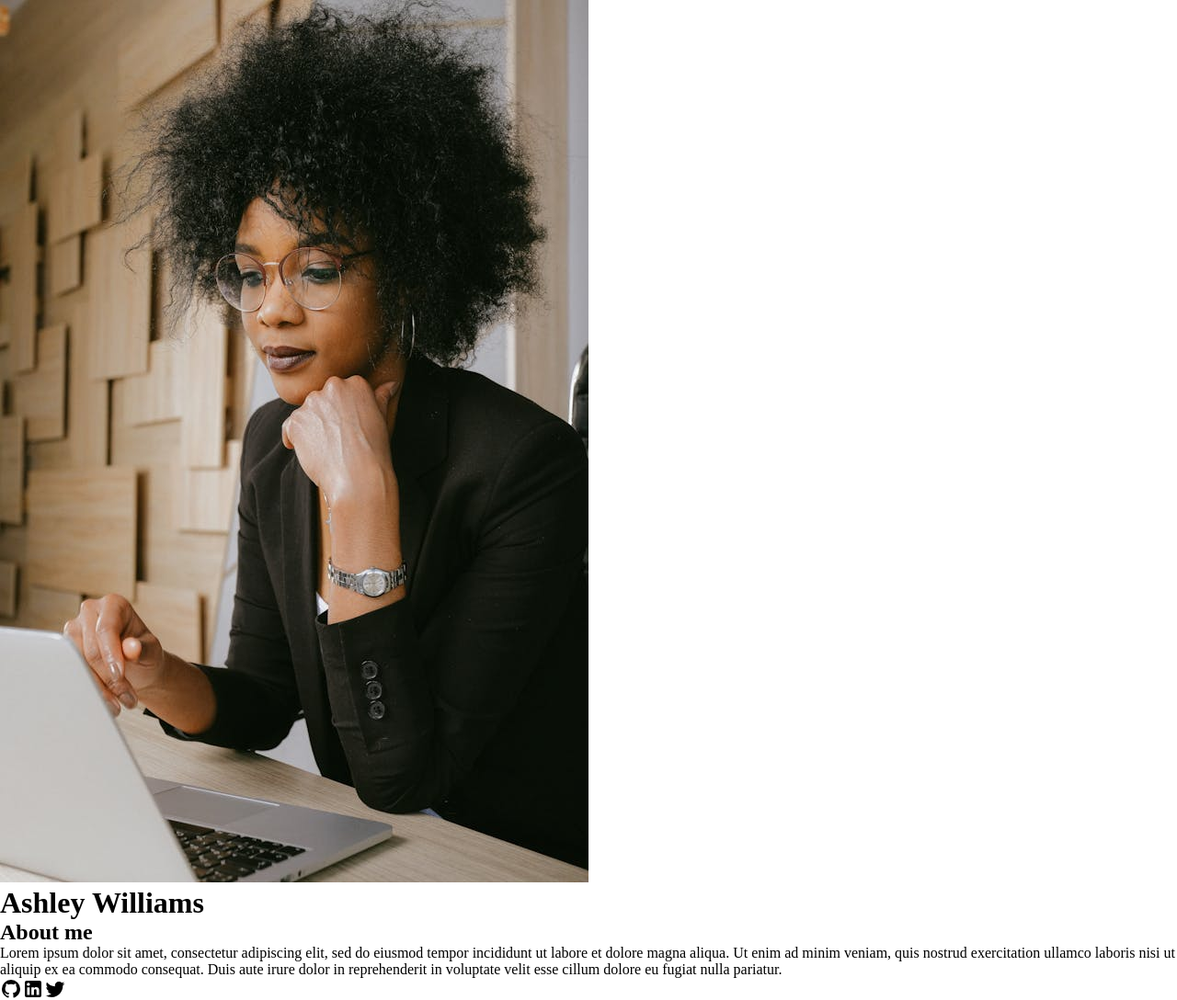
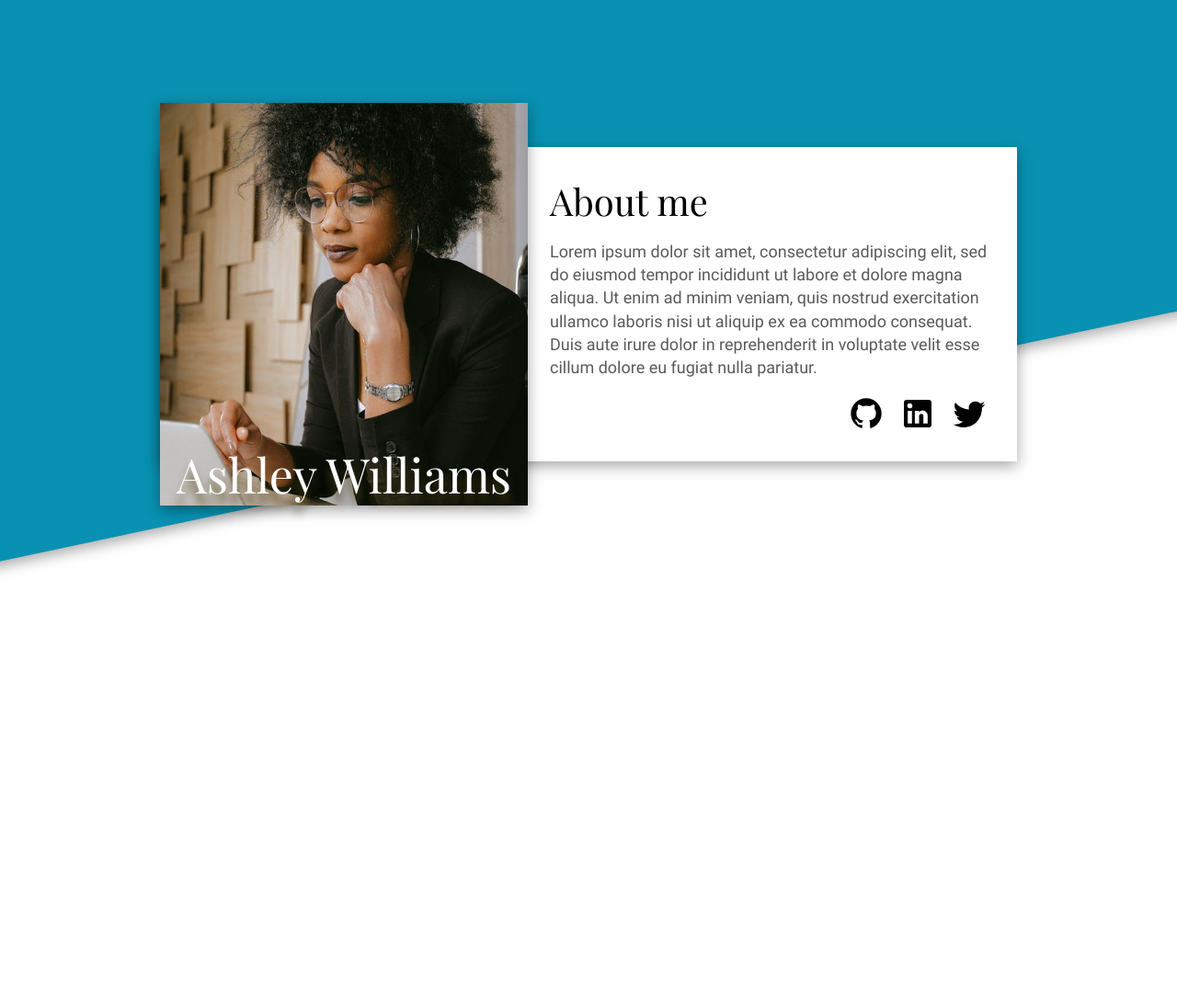
Before and after one commit to arturopstem/homepage, a website built with webpack: page src/index.html in a window 1280 px wide. Shown: the whole page at 92% size. After the commit the page ends 800 px from the top, so only its background shows below. Built offline with nearby package versions, Linux system fonts and the light colour scheme.

Commit message:
feat(styles): complete header styling with media queries

```diff
--- a/src/index.css
+++ b/src/index.css
@@ -1,2 +1,3 @@
 @import url("./styles/base.css");
 @import url("./styles/fonts.css");
+@import url("./styles/header.css");
--- /dev/null
+++ b/src/styles/header.css
@@ -0,0 +1,202 @@
+.app > header {
+  position: relative;
+}
+
+.app > header::before {
+  position: absolute;
+  inset: -100px;
+  z-index: -1;
+  content: "";
+  background-color: var(--bg-color);
+  box-shadow: var(--box-shadow);
+  transform: translate(-18%, -36%) rotate(58deg);
+}
+
+.header-content {
+  max-width: 480px;
+  margin: auto;
+  padding: clamp(16px, 10dvw, 48px);
+  display: grid;
+  grid-template:
+    "ashley-williams"
+    "about-me"
+    "description"
+    "social-links"
+    / minmax(0, 1fr);
+
+  picture {
+    width: 90%;
+    grid-area: ashley-williams;
+    justify-self: center;
+    box-shadow: var(--box-shadow);
+  }
+
+  h1,
+  h2 {
+    font-family: "PlayFair Display", serif;
+    font-weight: normal;
+  }
+
+  h1 {
+    font-size: clamp(32px, 15dvw, 64px);
+    color: white;
+    width: min-content;
+    grid-area: ashley-williams;
+    place-self: end center;
+    text-shadow: 0 11px 10px rgb(81 67 21 / 80%);
+  }
+
+  h2 {
+    font-size: clamp(24px, 10dvw, 40px);
+    grid-area: about-me;
+    justify-self: center;
+    margin: 24px auto 8px;
+  }
+
+  img {
+    display: block;
+    width: 100%;
+    height: 100%;
+  }
+
+  p {
+    font-family: Roboto, sans-serif;
+    font-size: clamp(20px, 5dvw, 24px);
+    line-height: 1.5;
+    color: rgb(0 0 0 / 65%);
+    grid-area: description;
+    margin-bottom: 8px;
+  }
+
+  ul {
+    grid-area: social-links;
+    justify-self: center;
+    gap: 16px;
+
+    a {
+      svg {
+        width: 40px;
+      }
+
+      &:hover {
+        svg {
+          fill: var(--bg-color);
+        }
+      }
+
+      &:focus-visible {
+        outline-color: var(--bg-color);
+
+        svg {
+          fill: var(--bg-color);
+        }
+      }
+    }
+  }
+}
+
+@media (width >= 480px) {
+  .app > header::before {
+    width: calc(100dvw * 2);
+    height: calc(100% * 4);
+    inset: revert;
+    bottom: 0;
+    transform-origin: bottom;
+    transform: translate(-25%, -13%) rotate(-15deg);
+  }
+
+  .header-content {
+    max-width: 609px;
+    width: 75%;
+    position: relative;
+    background: white;
+    display: block;
+    box-shadow: var(--box-shadow);
+    margin-top: 10rem;
+    margin-bottom: 5rem;
+
+    picture {
+      width: 320px;
+      width: clamp(210px, 40dvw, 320px);
+      aspect-ratio: 32/35;
+      float: left;
+      margin: -140px 24px 10px -90px;
+
+      img {
+        object-fit: cover;
+      }
+    }
+
+    h1 {
+      font-size: clamp(32px, 15dvw, 3.5rem);
+      letter-spacing: 2px;
+      width: max-content;
+      position: absolute;
+      top: -10px;
+      right: -40px;
+      transform: translateY(-100%);
+    }
+
+    h2 {
+      font-size: clamp(20px, 6dvw, 40px);
+      text-align: center;
+      white-space: nowrap;
+      margin-top: 8px;
+    }
+
+    p {
+      font-size: 18px;
+      line-height: 1.4;
+    }
+
+    ul {
+      display: none;
+    }
+  }
+}
+
+@media (width >= 1200px) {
+  .app > header::before {
+    transform: translate(-25%, -2%) rotate(-12deg);
+  }
+
+  .header-content {
+    max-width: 932px;
+    width: 932px;
+    padding: 32px 32px 32px 0;
+    display: grid;
+    grid-template:
+      "ashley-williams about-me" minmax(0, min-content)
+      "ashley-williams description" minmax(0, 1fr)
+      "ashley-williams social-links" minmax(0, min-content)
+      / auto minmax(0, 1fr);
+    column-gap: 24px;
+
+    picture {
+      width: 400px;
+      margin: -80px 0;
+    }
+
+    h1 {
+      font-size: 52px;
+      letter-spacing: normal;
+      position: revert;
+      transform: translateY(116%);
+    }
+
+    h2 {
+      margin: 0;
+      text-align: left;
+      place-self: start;
+    }
+
+    p {
+      margin-top: 16px;
+    }
+
+    ul {
+      justify-self: end;
+      display: flex;
+    }
+  }
+}
```
